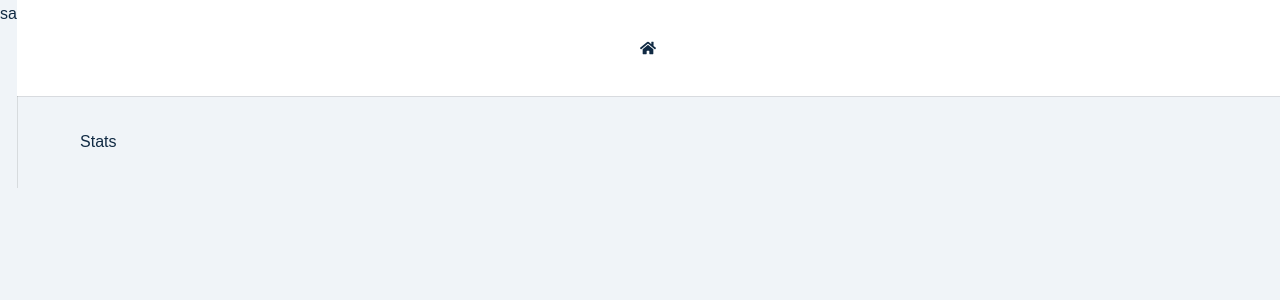
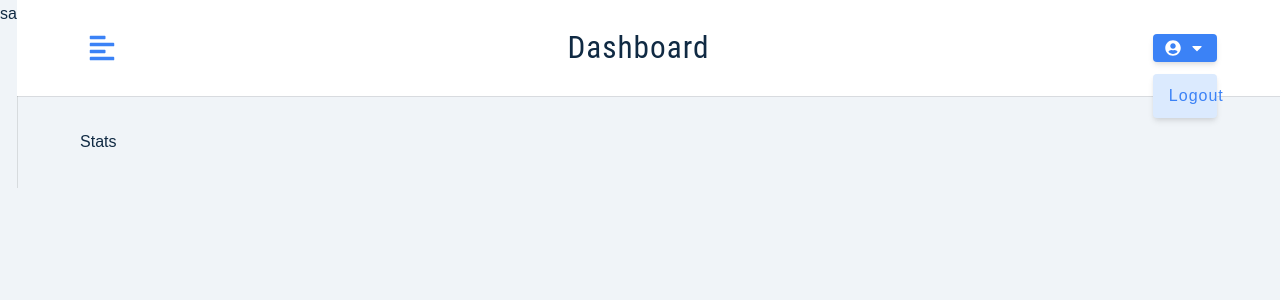
Before and after one commit to Lutefd/Trampae, a React (Create React App) app: page / in a window 1280 px wide. Shown: the top 300 px of the page. Built offline with nearby package versions, Linux system fonts and the light colour scheme.

Commit message:
add navbar layout

```diff
--- a/src/components/Navbar.js
+++ b/src/components/Navbar.js
@@ -1,9 +1,51 @@
 import Wrapper from '../assets/wrappers/Navbar';
-import { FaHome } from 'react-icons/fa';
+import { FaAlignLeft, FaUserCircle, FaCaretDown } from 'react-icons/fa';
+import Logo from './Logo';
+import { useState } from 'react';
+
+import { useDispatch, useSelector } from 'react-redux';
+
 const Navbar = () => {
+  const { user } = useSelector((store) => store.user);
+  const dispatch = useDispatch();
+
   return (
     <Wrapper>
-      <FaHome />
+      <div className="nav-center">
+        <button
+          type="button"
+          className="toggle-btn"
+          onClick={() => console.log('toggle sidebar')}
+        >
+          <FaAlignLeft />
+        </button>
+        <div>
+          <Logo />
+          <h3 className="logo-text">dashboard</h3>
+        </div>
+        <div className="btn-container">
+          <button
+            type="button"
+            className="btn"
+            onClick={() => console.log('toggle logout dropdown')}
+          >
+            <FaUserCircle />
+            {user?.name}
+            <FaCaretDown />
+          </button>
+          <div className="dropdown show-dropdown">
+            <button
+              type="button"
+              className="dropdown-btn"
+              onClick={() => {
+                console.log('logout user');
+              }}
+            >
+              logout
+            </button>
+          </div>
+        </div>
+      </div>
     </Wrapper>
   );
 };
```
